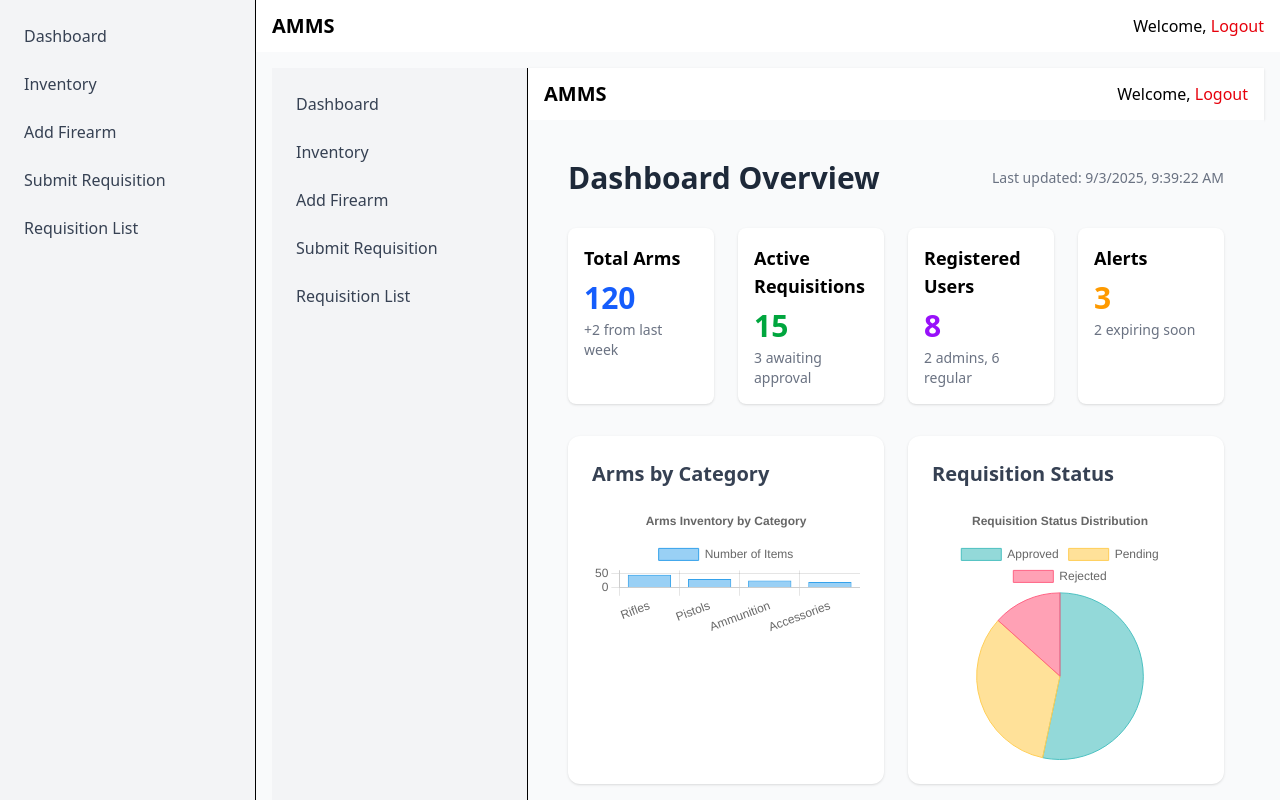
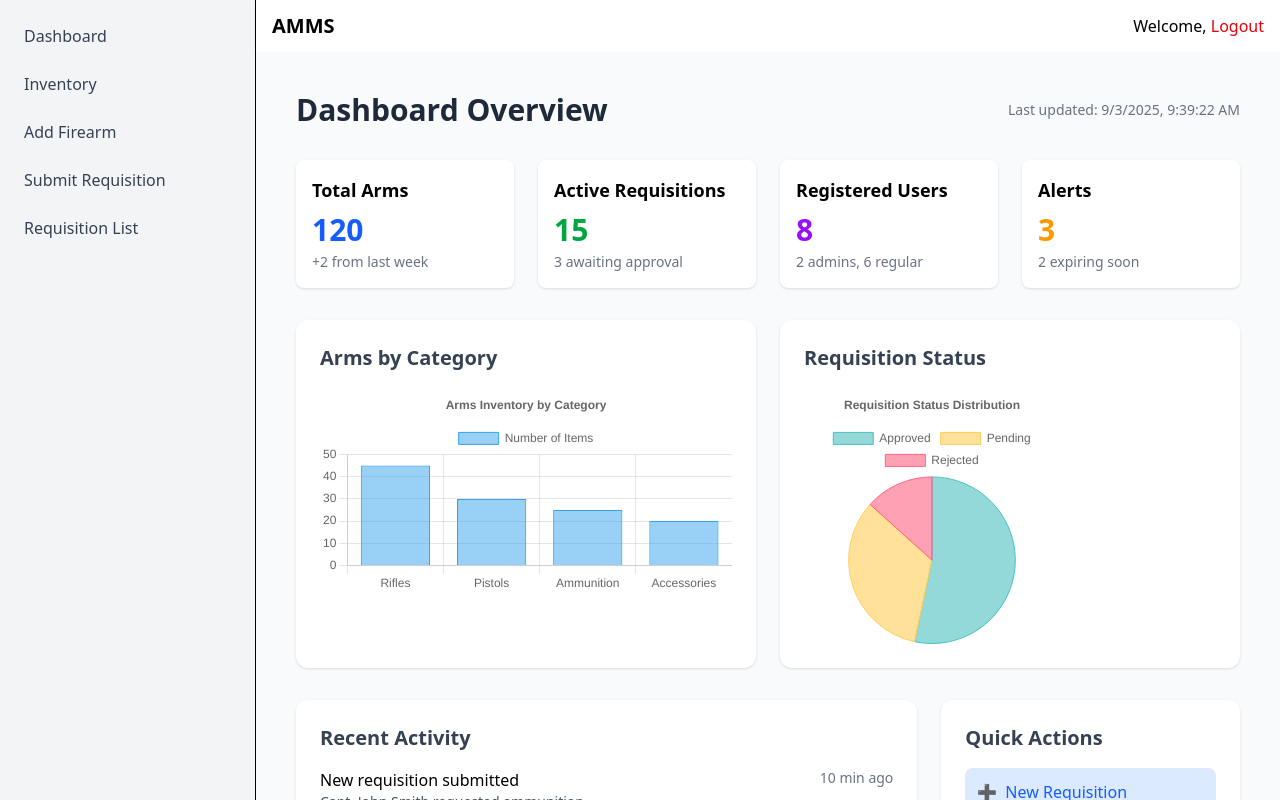
Before and after one commit to EZENGESH/amms-arms-management, a React (Vite) app in the folder frontend/: page /dashboard in a window 1280 px wide. Built offline with nearby package versions, Linux system fonts and the light colour scheme; sample sign-in values are in the browser's storage.

Commit message:
fix: remove unused AdminLayout import and component from Dashboard

```diff
--- a/frontend/src/pages/Dashboard.jsx
+++ b/frontend/src/pages/Dashboard.jsx
@@ -11,7 +11,6 @@ import {
   Tooltip,
   Legend,
 } from "chart.js";
-import AdminLayout from "../layouts/AdminLayout";
 import Card from "../components/Card";
 
 // Register ChartJS components
@@ -169,7 +168,6 @@ function Dashboard() {
   };
 
   return (
-    <AdminLayout>
       <div className="p-6 bg-gray-50 min-h-screen">
         {/* Header */}
         <div className="flex justify-between items-center mb-8 flex-wrap gap-2">
@@ -273,7 +271,7 @@ function Dashboard() {
           </>
         )}
       </div>
-    </AdminLayout>
+
   );
 }
 
```
